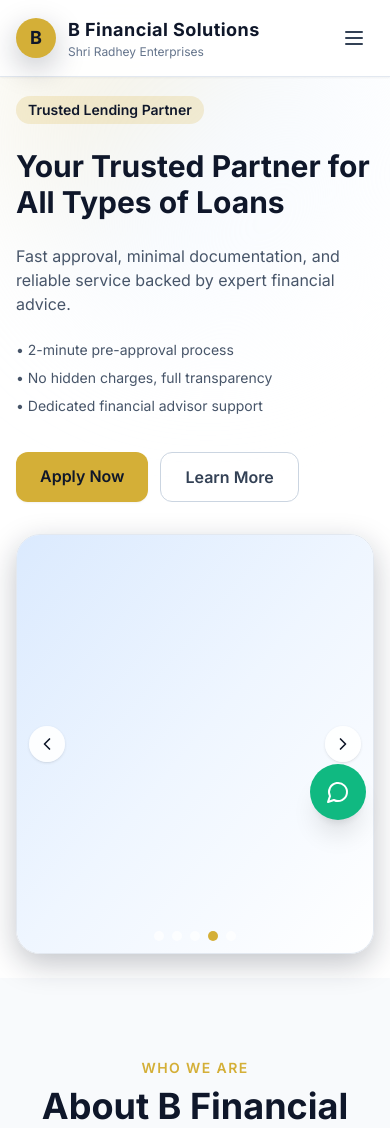
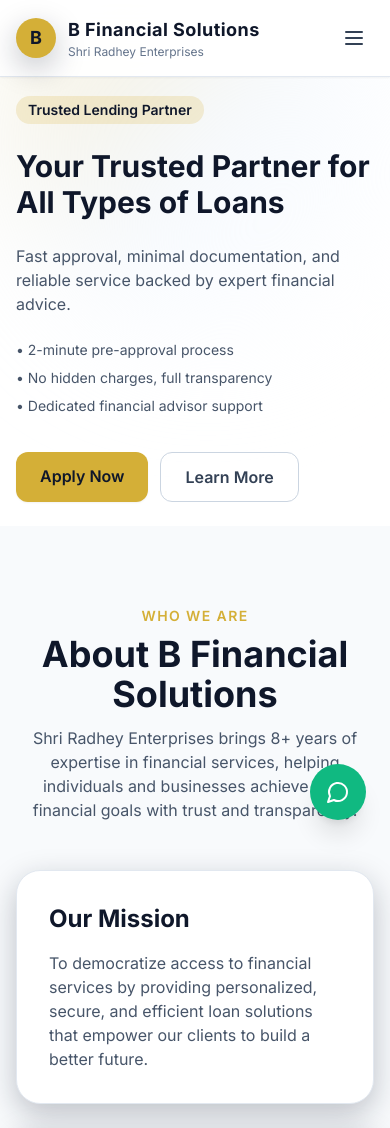
Before and after one commit to Panchal2003/Himanshu-panchal, a React (Vite) app: page / in a window 390 px wide. Shown: the top 1128 px of the page. Built offline with nearby package versions, Linux system fonts and the light colour scheme; the HTML template or start-up script is replaced by a standard one.

Commit message:
remove slide show for mobile

```diff
--- a/src/components/Hero.jsx
+++ b/src/components/Hero.jsx
@@ -63,11 +63,11 @@
         </motion.div>
 
         <motion.div
-          initial={{ opacity: 0, x: 40 }}
-          animate={{ opacity: 1, x: 0 }}
-          transition={{ duration: 0.7 }}
-          className="relative overflow-hidden rounded-3xl border border-slate-200 bg-gradient-to-br from-blue-50 via-white to-blue-50 p-0 shadow-soft h-[420px]"
-        >
+  initial={{ opacity: 0, x: 40 }}
+  animate={{ opacity: 1, x: 0 }}
+  transition={{ duration: 0.7 }}
+  className="hidden md:block relative overflow-hidden rounded-3xl border border-slate-200 bg-gradient-to-br from-blue-50 via-white to-blue-50 p-0 shadow-soft h-[420px]"
+>
           <div className="absolute inset-0 bg-gradient-to-br from-blue-100 via-blue-50 to-white" />
           <AnimatePresence mode="wait">
             <motion.img
```
